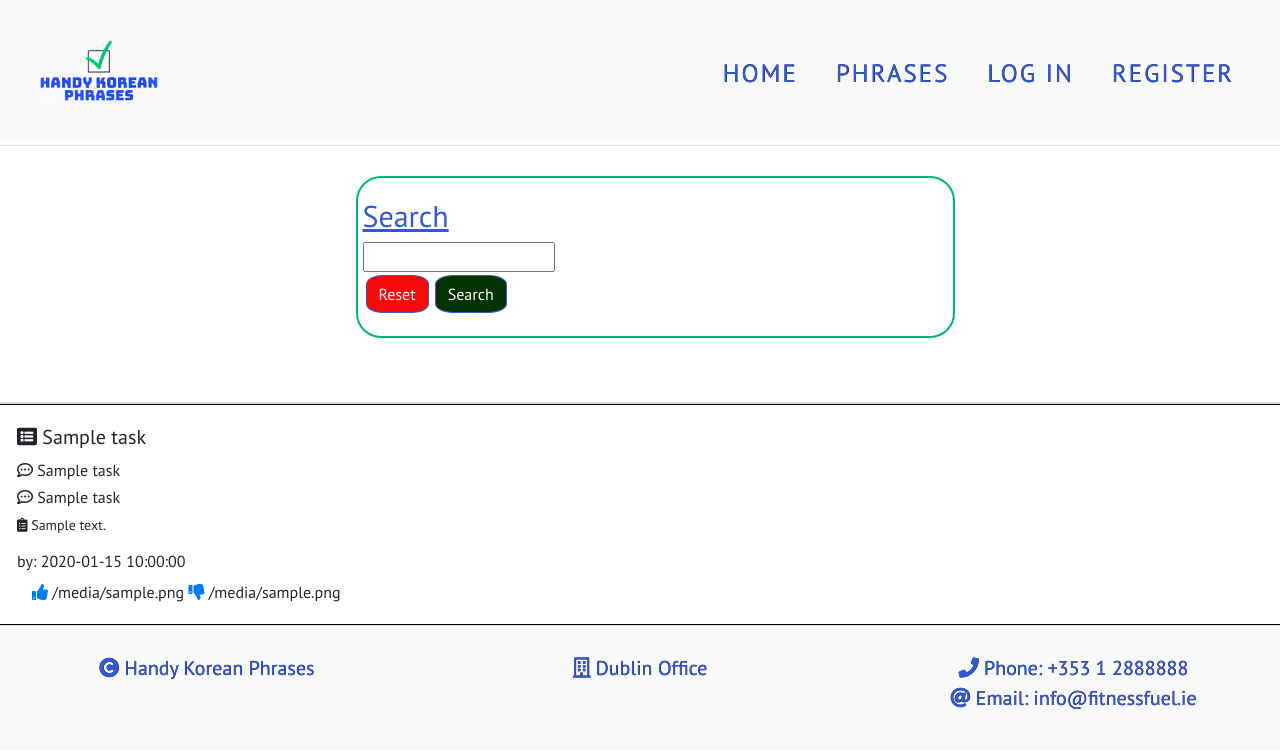
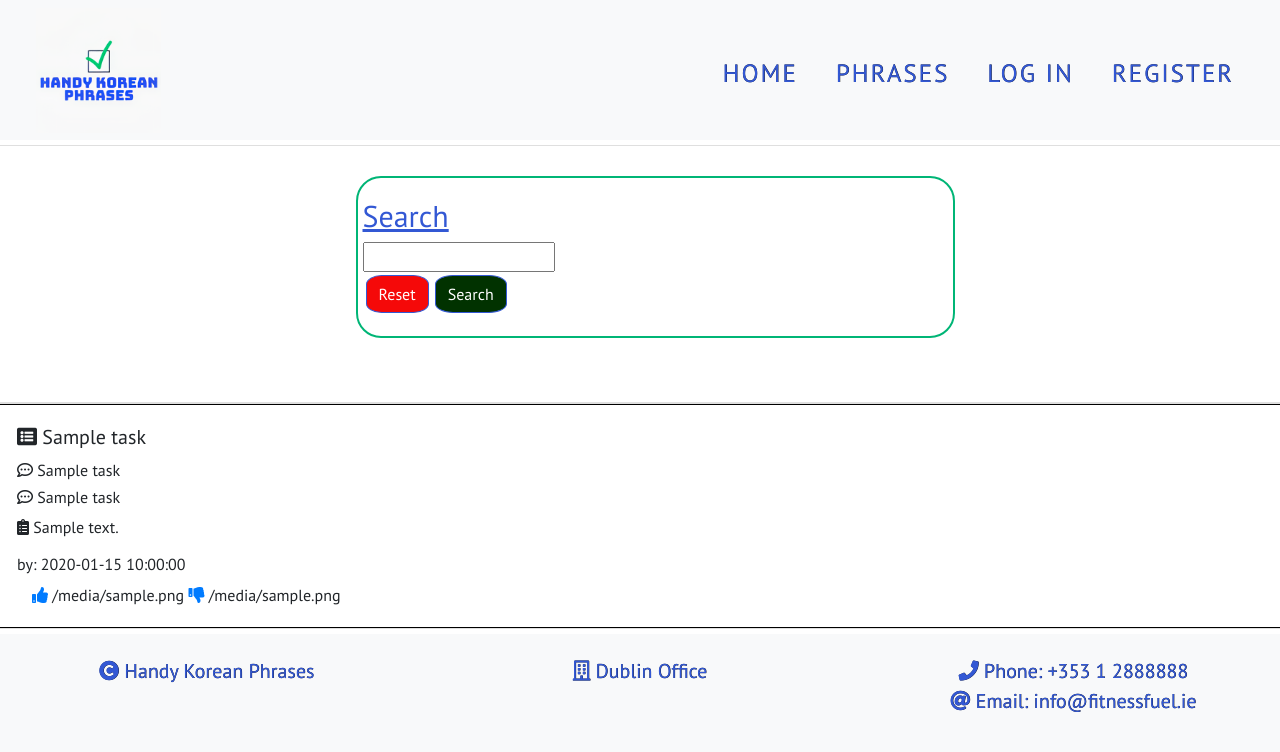
Before and after one commit to JHR1986/johnhenryroche-ms3-fitnessfuel, a Flask app: page /search in a window 1280 px wide. Shown: the top 752 px of the page. Run offline with Flask 2, Linux system fonts and the light colour scheme; a database or web service that is not in the repository returns one stand-in record (values such as "Sample title"); some libraries are stand-ins or nearby versions.

Commit message:
Remove css text class from tasks page

```diff
--- a/templates/tasks.html
+++ b/templates/tasks.html
@@ -36,7 +36,7 @@
         <h5 class="card-title"><i class="fa fa-list-alt" aria-hidden="true"></i> {{ task.category_name }}</h5>
         <h6><i class="far fa-comment-dots"></i> {{ task.english_name }}</h6>
         <h6><i class="far fa-comment-dots"></i> {{ task.korean_name }}</h6>
-        <p class="card-text description-text"><i class="fas fa-clipboard-list"></i> {{ task.brief_description }}</p>
+        <p class="card-text"><i class="fas fa-clipboard-list"></i> {{ task.brief_description }}</p>
         <h6>by: {{ task.created_by }}</h6>
         <div class="col-sm" id="thumbsup">
             <a href="{{ url_for('thumbs_up', task_id=task._id)}}">
```
